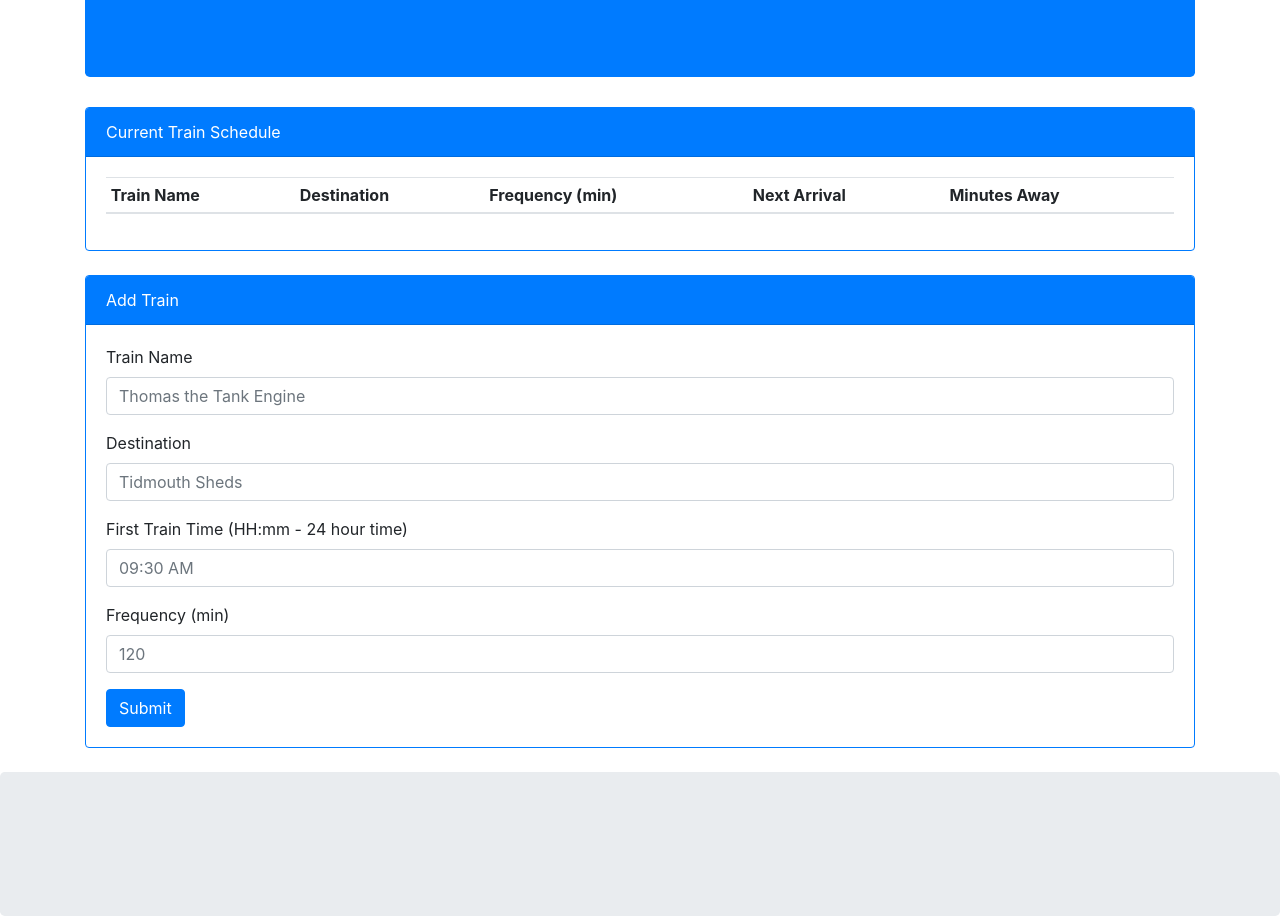
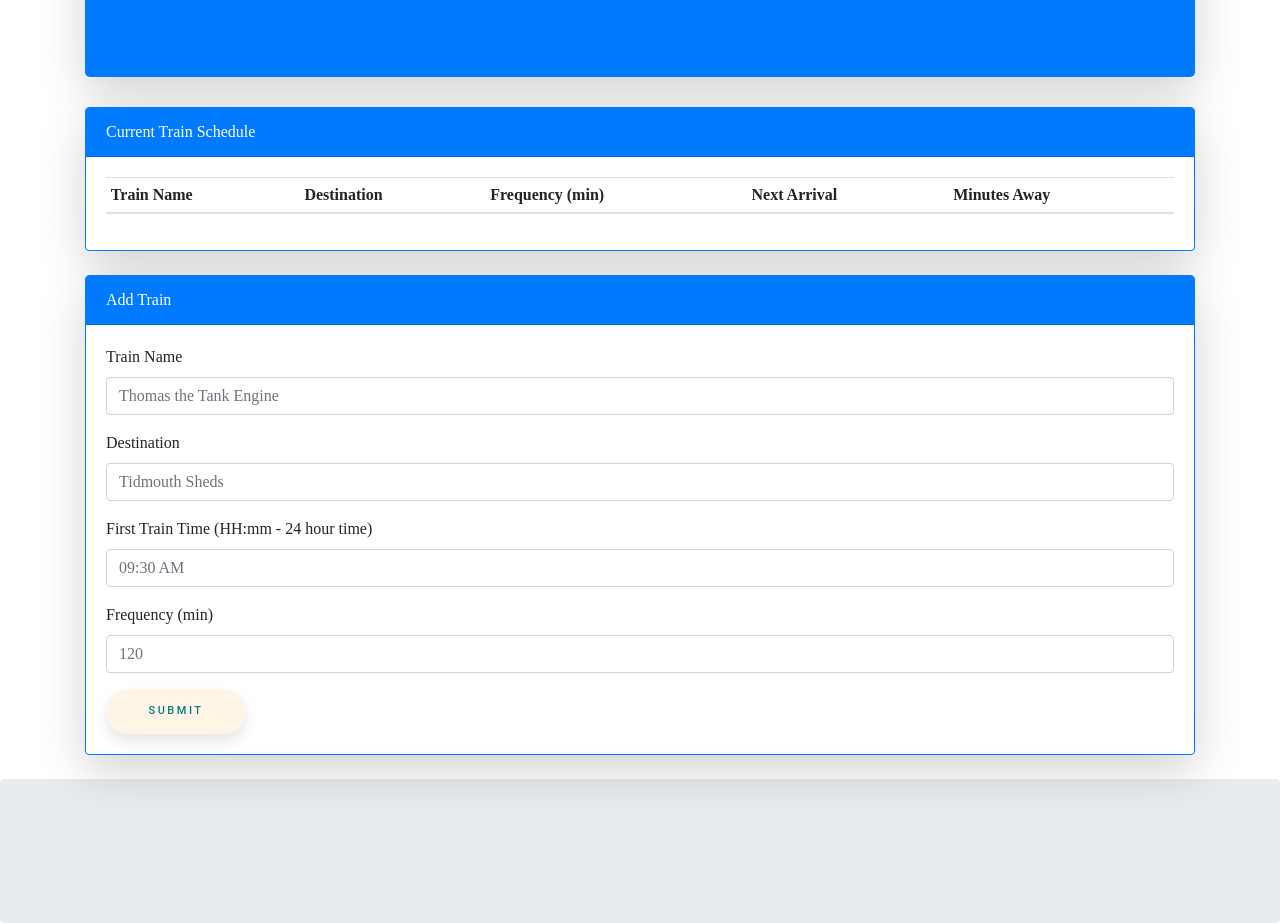
Before and after one commit to nicksessa/TrainTime, a plain HTML site: page index.html in a window 1280 px wide. Shown: the part 197-1120 px from the top of the page. Drawn offline with nearby package versions, Linux system fonts and the light colour scheme.

Commit message:
minor changes to look and feel
changed the look of the submit button

```diff
--- a/index.html
+++ b/index.html
@@ -12,8 +12,34 @@
     /* We need to add space to the top of the body otherwise the nav will overlap the Jumbotron */
     body {
       margin-top: 50px;
+      font-family: 'Roboto', sans-serif;
+      font-family: 'Merriweather', serif;
     }
+    .button {
+  width: 140px;
+  height: 45px;
+  font-family: 'Roboto', sans-serif;
+  font-size: 11px;
+  text-transform: uppercase;
+  letter-spacing: 2.5px;
+  font-weight: 500;
+  color: #008080;
+  background-color: #FEF5E7;
+  border: none;
+  border-radius: 45px;
+  box-shadow: 0px 8px 15px rgba(0, 0, 0, 0.1);
+  transition: all 0.3s ease 0s;
+  cursor: pointer;
+  outline: none;
+  }
 
+.button:hover {
+  background-color: #2EE59D;
+  background-color: #008080;
+  box-shadow: 0px 15px 20px rgba(46, 229, 157, 0.4);
+  color: #fff;
+  /*transform: translateY(-7px);*/
+}
   </style>
 </head>
 <body>
@@ -39,7 +65,7 @@
 </nav>
 
 <div class="container">
-<div class="jumbotron text-center bg-primary" style="margin-bottom:0; color: white">
+<div class="jumbotron text-center bg-primary shadow-lg" style="margin-bottom:0; color: white">
   <h1>Tommy Train Time!</h1>
   <p>Chugga Chugga Chugga Chugga Choo Choo!</p>
 </div>
@@ -49,7 +75,7 @@
   <div class="row">
     <div class="col-md-12">
       <!-- Current Train Schedule-->
-        <div class="card mb-4 border-primary">
+        <div class="card mb-4 border-primary shadow-lg">
           <div class="card-header bg-primary text-white">Current Train Schedule</div>
           <div class="card-body">
             <table class="table table-sm table-hover" id='employee-table'>
@@ -73,7 +99,7 @@
     <div class="row">
       <div class="col-md-12">
         <!-- Add train  -->
-        <div class="card mb-4 border-primary">
+        <div class="card mb-4 border-primary shadow-lg">
           <div class="card-header bg-primary text-white">Add Train</div>
           <div class="card-body">
 
@@ -95,7 +121,7 @@
                 <label for="rate-input">Frequency (min)</label>
                 <input class="form-control" id="rate-input" placeholder="120" type="text">
               </div>
-              <button class="btn btn-primary float-left" id="add-employee-btn">Submit</button>
+              <button class="btn button float-left" id="add-employee-btn">Submit</button>
             </form>
           </div>
         </div>
```
